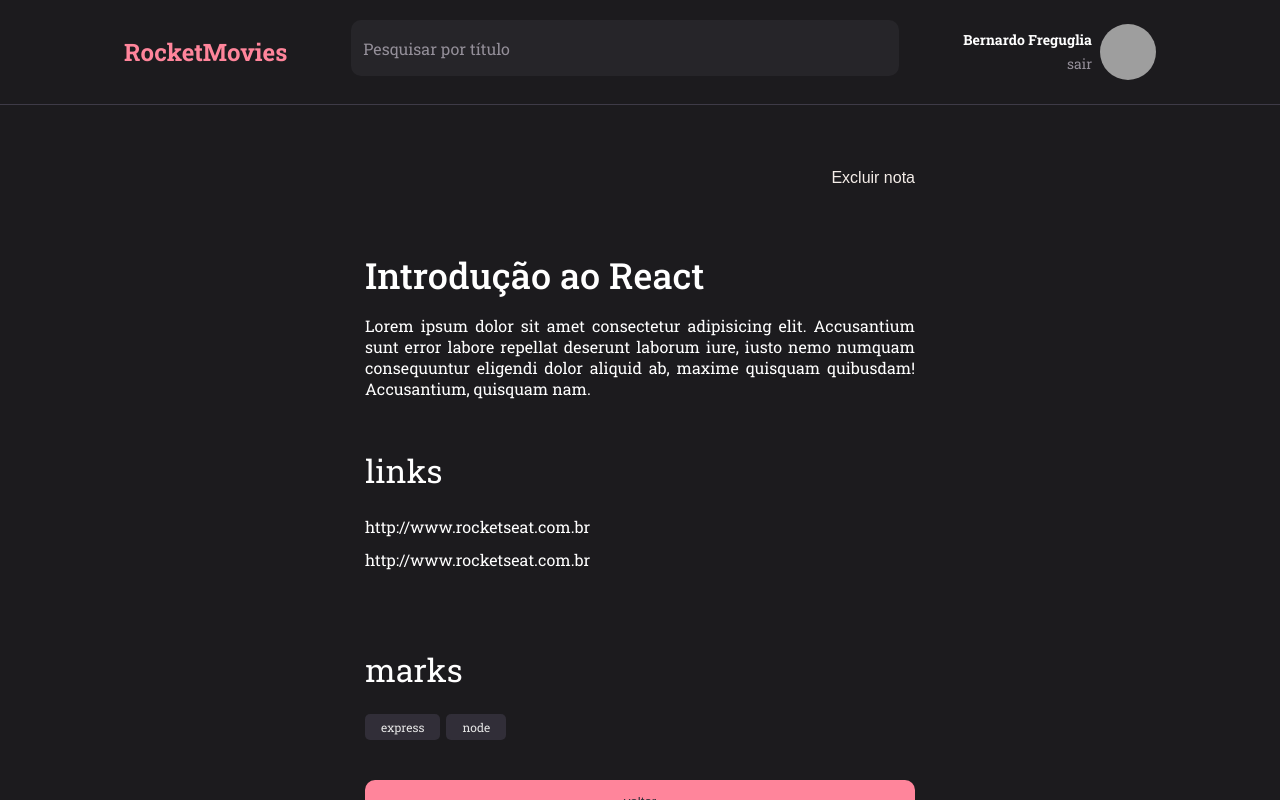
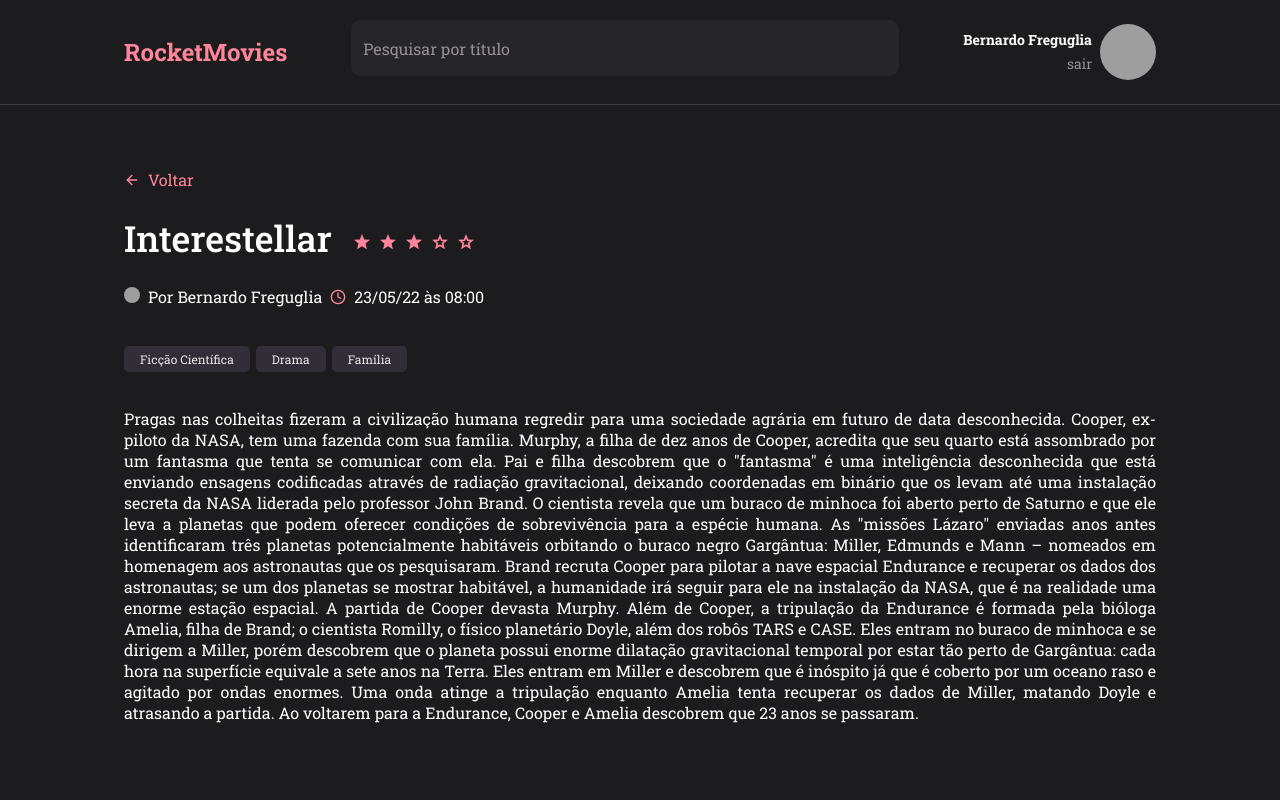
Before and after one commit to beefreguglia/explorer-rocket-movies, a React (Vite) app: page /details/1 in a window 1280 px wide. Built offline with nearby package versions, Linux system fonts and the light colour scheme; grey boxes are pictures that could not be loaded.

Commit message:
feature: finish details

```diff
--- a/src/components/ButtonText/style.ts
+++ b/src/components/ButtonText/style.ts
@@ -2,7 +2,14 @@ import styled from "styled-components";
 
 export const Container = styled.button<{ $isactive: string }>`
   background: none;
-  color: ${({ theme, $isactive }) => $isactive === 'true' ? theme.COLORS.ORANGE : theme.COLORS.GRAY_100};
+  color: ${({ theme, $isactive }) => $isactive === 'true' ? theme.COLORS.PINK : theme.COLORS.GRAY_100};
   border: none;
   font-size: 16px;
+  display: flex;
+  align-items: center;
+  gap: 8px;
+
+  > p {
+    margin: 0;
+  }
 `;
--- a/src/components/Stars/index.tsx
+++ b/src/components/Stars/index.tsx
@@ -2,7 +2,8 @@ import { RiStarSFill, RiStarSLine } from "react-icons/ri";
 import { Container } from "./styles";
 
 interface StarsProps {
-  rating: number
+  rating: number,
+  size?: 'sm' | 'md'
 }
 
 function handleStarsArray(rating: number): string[] {
@@ -17,11 +18,14 @@ function handleStarsArray(rating: number): string[] {
   return stars as string[];
 }
 
-export function Stars({ rating }: StarsProps) {
+export function Stars({
+  rating,
+  size = 'sm'
+}: StarsProps) {
   const stars = handleStarsArray(rating);
 
   return(
-    <Container>
+    <Container $size={size}>
       {stars.map((star, index) => star === 'filled-star' ? (
         <RiStarSFill key={`filled-stars-${index}`} />
       ): (
--- a/src/components/Stars/styles.ts
+++ b/src/components/Stars/styles.ts
@@ -1,14 +1,14 @@
 import styled from "styled-components";
 
-export const Container = styled.div`
+export const Container = styled.div<{ $size: string }>`
   display: flex;
   align-items: center;
   gap: 6px;
 
   > svg {
     margin-top: 8px;
-    width: 16px;
-    height: 16px;
+    width: ${({ $size }) => $size === 'sm' ? '16px' : '20px'};
+    height: ${({ $size }) => $size === 'sm' ? '16px' : '20px'};
     color: ${({ theme }) => theme.COLORS.PINK};
   }
 `;
--- a/src/pages/Details/index.tsx
+++ b/src/pages/Details/index.tsx
@@ -1,9 +1,9 @@
-import { Button } from "../../components/Button";
-import { ButtonText } from "../../components/ButtonText";
+import { FiArrowLeft, FiClock } from "react-icons/fi";
 import { Header } from "../../components/Header";
-import { Section } from "../../components/Section";
 import { Tag } from "../../components/Tag";
-import { Container, Links, Content } from "./styles";
+import { Avatar, Container, Content, Info, Tags } from "./styles";
+import { Stars } from "../../components/Stars";
+import { Link } from "react-router-dom";
 
 
 export function Details() {
@@ -12,27 +12,66 @@ export function Details() {
       <Header />
       <main>
         <Content>
-          <ButtonText>Excluir nota</ButtonText>
-          <h1>Introdução ao React</h1>
+          <Link to="/">
+            <FiArrowLeft />
+            <p>Voltar</p>
+          </Link>
+          <header>
+            <h1>Interestellar</h1>
+            <Stars size="md" rating={3} />
+          </header>
+          <Info>
+            <div>
+              <Avatar>
+                <img
+                  src="https://github.com/beefreguglia.png"
+                  alt="Foto do usuário"
+                />
+              </Avatar>
+              <p>Por Bernardo Freguglia</p>
+            </div>
+            <div>
+              <FiClock />
+              <p>23/05/22 às 08:00</p>
+            </div>
+          </Info>
+          <Tags>
+            <Tag>Ficção Científica</Tag>
+            <Tag>Drama</Tag>
+            <Tag>Família</Tag>
+          </Tags>
           <p>
-            Lorem ipsum dolor sit amet consectetur adipisicing elit.
-            Accusantium sunt error labore repellat deserunt laborum iure,
-            iusto nemo numquam consequuntur eligendi dolor aliquid ab,
-            maxime quisquam quibusdam! Accusantium, quisquam nam.
+            Pragas nas colheitas fizeram a civilização humana regredir para uma
+            sociedade agrária em futuro de data desconhecida. Cooper, ex-piloto
+            da NASA, tem uma fazenda com sua família. Murphy, a filha de dez
+            anos de Cooper, acredita que seu quarto está assombrado por um
+            fantasma que tenta se comunicar com ela. Pai e filha descobrem que
+            o "fantasma" é uma inteligência desconhecida que está enviando
+            ensagens codificadas através de radiação gravitacional, deixando
+            coordenadas em binário que os levam até uma instalação secreta da
+            NASA liderada pelo professor John Brand. O cientista revela que um
+            buraco de minhoca foi aberto perto de Saturno e que ele leva a
+            planetas que podem oferecer condições de sobrevivência para a
+            espécie humana. As "missões Lázaro" enviadas anos antes
+            identificaram três planetas potencialmente habitáveis orbitando o
+            buraco negro Gargântua: Miller, Edmunds e Mann – nomeados em
+            homenagem aos astronautas que os pesquisaram. Brand recruta Cooper
+            para pilotar a nave espacial Endurance e recuperar os dados dos
+            astronautas; se um dos planetas se mostrar habitável, a humanidade
+            irá seguir para ele na instalação da NASA, que é na realidade uma
+            enorme estação espacial. A partida de Cooper devasta Murphy. Além
+            de Cooper, a tripulação da Endurance é formada pela bióloga Amelia,
+            filha de Brand; o cientista Romilly, o físico planetário Doyle,
+            além dos robôs TARS e CASE. Eles entram no buraco de minhoca e se
+            dirigem a Miller, porém descobrem que o planeta possui enorme
+            dilatação gravitacional temporal por estar tão perto de Gargântua:
+            cada hora na superfície equivale a sete anos na Terra. Eles entram
+            em Miller e descobrem que é inóspito já que é coberto por um oceano
+            raso e agitado por ondas enormes. Uma onda atinge a tripulação
+            enquanto Amelia tenta recuperar os dados de Miller, matando Doyle
+            e atrasando a partida. Ao voltarem para a Endurance, Cooper e
+            Amelia descobrem que 23 anos se passaram.
           </p>
-          <Section title="links">
-            <Links>
-              <li><a href="#">http://www.rocketseat.com.br</a></li>
-              <li><a href="#">http://www.rocketseat.com.br</a></li>
-            </Links>
-          </Section>
-          <Section title="marks">
-            <Tag>express</Tag>
-            <Tag>node</Tag>
-          </Section>
-          <Button>
-            voltar
-          </Button>
         </Content>
       </main>
     </Container>
--- a/src/pages/Details/styles.ts
+++ b/src/pages/Details/styles.ts
@@ -17,38 +17,64 @@ export const Container = styled.div`
   }
 `;
 
-export const Links = styled.ul`
-  list-style: none;
+export const Content = styled.div`
+  display: flex;
+  flex-direction: column;
+  padding: 0 124px;
 
-  > li {
-    margin-top: 12px;
+  > a:first-child {
+    align-self: flex-start;
+    color: ${({ theme }) => theme.COLORS.PINK};
+    display: flex;
+    align-items: center;
+    gap: 8px;
+  }
 
-    a {
-      color: ${({ theme }) => theme.COLORS.WHITE};
+  > header {
+    display: flex;
+    align-items: center;
+    gap: 20px;
+    margin-top: 24px;
+
+    h1 {
+      font-size: 36px;
+      font-weight: 500;
+      columns: ${({ theme }) => theme.COLORS.WHITE};
     }
   }
-`
 
-export const Content = styled.div`
-  max-width: 550px;
-  margin: 0 auto;
-
-  display: flex;
-  flex-direction: column;
-
-  > button:first-child {
-    align-self: flex-end;
-  }
-
-  > h1 {
-    font-size: 36px;
-    font-weight: 500;
-    padding-top: 64px;
-  }
-
-  p {
+  > p {
     font-size: 16px;
-    margin-top: 16px;
+    margin-top: 40px;
     text-align: justify;
   }
 `;
+
+export const Info = styled.div`
+  margin-top: 24px;
+  display: flex;
+  align-items: center;
+  gap: 8px;
+
+  > div {
+    display: flex;
+    align-items: center;
+    gap: 8px;
+
+    svg {
+      color: ${({ theme }) => theme.COLORS.PINK};
+    }
+  }
+`;
+
+export const Avatar = styled.div`
+  > img {
+    width: 16px;
+    height: 16px;
+    border-radius: 50%;
+  }
+`;
+
+export const Tags = styled.div`
+  margin-top: 40px;
+`;
```
